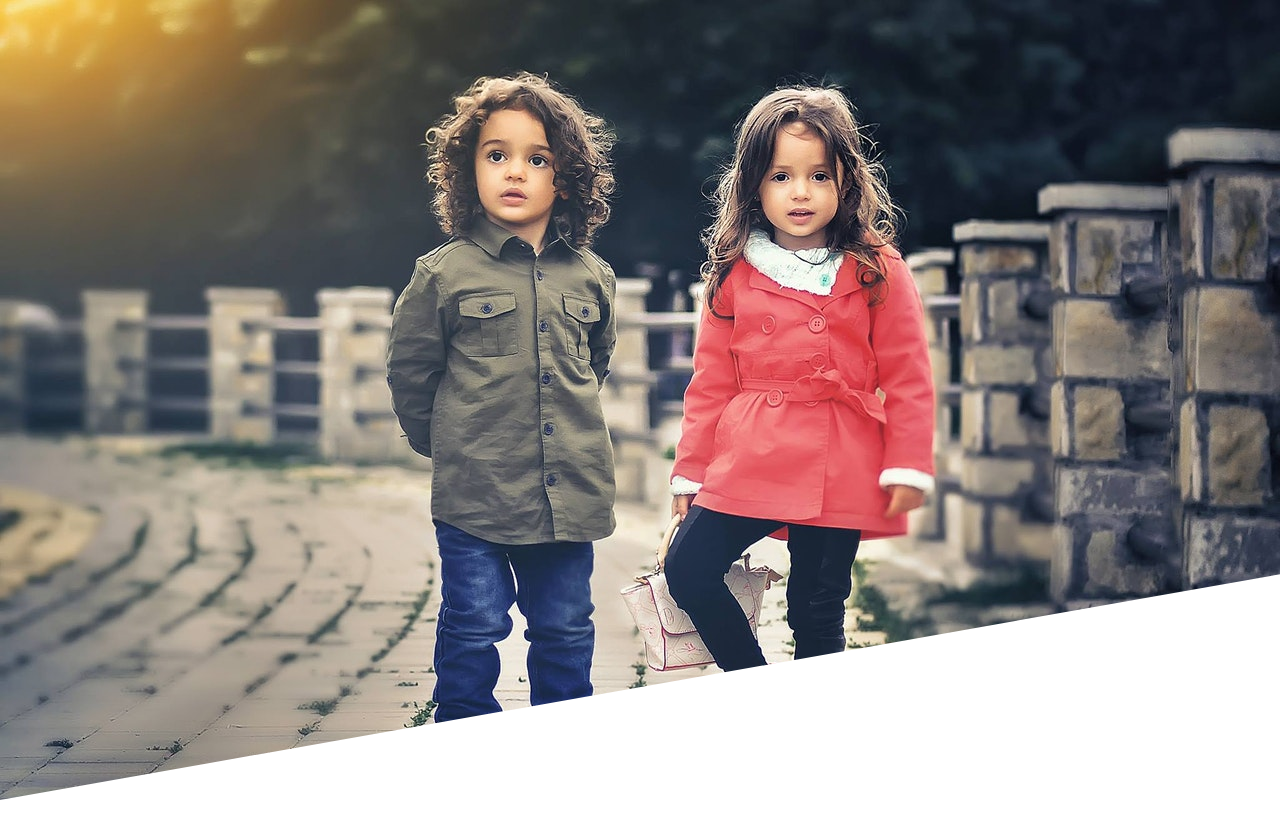
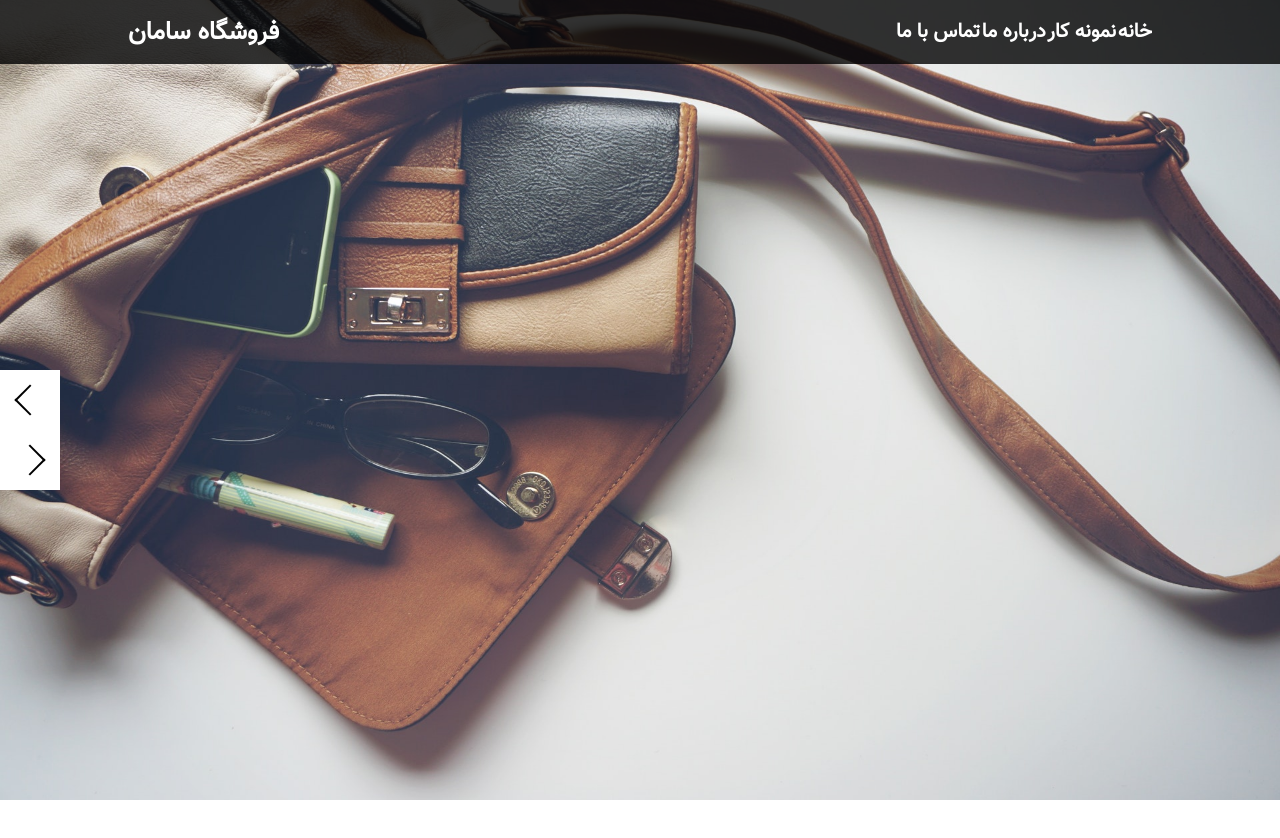
Before and after one commit to saman7370/MiniProject-forTest, a plain HTML site: page index.html in a window 1280 px wide. Shown: the top 838 px of the page. After the commit the page ends 800 px from the top, so only its background shows below. Drawn offline with Linux system fonts and the light colour scheme.

Commit message:
Slider-Click

```diff
--- a/css/style.css
+++ b/css/style.css
@@ -1,3 +1,10 @@
+@font-face {
+    font-family: "vazir";
+    src: url("../fonts/vazir.eot") format("eot");
+    src: url("../fonts/vazir.ttf") format("ttf");
+    src: url("../fonts/vazir.woff") format("woff");
+    src: url("../fonts/vazir.woff2") format("woff2");}
+
 *{
     margin: 0;
     padding: 0;
@@ -5,23 +12,105 @@
 
 body{
     direction: rtl;
-    height: 200vh;}
+    font-family: vazir;}
 
-div{
+header{
+    width: 100%;
+    height: 8vh;
+    background-color: rgba(0, 0, 0,0.8);
+    position: fixed;
+    top: 0;
+    right: 0;
+    z-index: 1000;}
+
+header .container{
+    width: 80%;
+    margin: auto;}
+
+header nav{
+    width: 100%;
+    height: 100%;
+    display: flex;
+    justify-content: space-between;
+    align-items: center;}
+
+header nav ul{
+    display: flex;
+    list-style: none;
+    align-items: center;
+    justify-content: space-between;
+    width: 25%;}
+
+header nav ul li a{
+    color: #fff;
+    font-size: 20px;
+    text-decoration: none;}
+
+header nav ul li a:hover{
+    color: orangered;}
+
+header nav a{
+    text-decoration: none;
+    font-size: 25px;
+    font-weight: 900;
+    color: #fff;}
+
+.banner{
     width: 100%;
     height: 100vh;
+    position: relative;}
+
+.banner .boximg{
+    width: 100%;
+    height: 100%;
+    position: absolute;
+    top: 0;
+    right: 0;}
+
+.banner .boximg img{
+    width: 100%;
+    height: 100%;
     position: absolute;
     top: 0;
     right: 0;
-    background: url("../images/1.jpg");
-    background-size: cover;}
+    opacity: 0;
+    transition: all .3s ease-in-out;}
 
-div .angel{
-    width: 100%;
-    height: 100%;
+.banner .boximg img.active{
+    opacity: 1;}
+
+.banner .boximg ul{
+    position: absolute;
+    top: 50%;
+    left: 0;
+    list-style: none;}
+
+.banner .boximg ul li{
+    width: 60px;
+    height: 60px;
     background-color: #fff;
+    transform: translateY(-50%);
+    display: flex;
+    align-items: center;
+    justify-content: center;
+    cursor: pointer;
+    transition: all .3s ease-in-out;}
+
+.banner .boximg ul li:hover{
+    background-color: rgb(231, 101, 54);}
+
+.banner .boximg ul li:hover::before{
+    border-left: 2px solid #fff;
+    border-bottom: 2px solid #fff;}
+
+.banner .boximg ul li::before{
+    content: '';
     position: absolute;
-    bottom: -100%;
-    left: 0;
-    transform: skewY(-10deg);
-    transform-origin: top left; }
+    border-left: 2px solid #000;
+    border-bottom: 2px solid #000;
+    width: 20px;
+    height: 20px;
+    transform: rotate(45deg);}
+
+.banner .boximg ul li:nth-child(2)::before{
+    transform: rotate(-135deg);}
--- a/index.html
+++ b/index.html
@@ -3,13 +3,34 @@
     <meta charset="UTF-8">
     <meta http-equiv="X-UA-Compatible" content="IE=edge">
     <meta name="viewport" content="width=device-width, initial-scale=1.0">
-    <title>هدر انیمیشنی</title>
+    <title>اسلایدر</title>
     <link rel="stylesheet" href="css/style.css">
 </head>
 <body>
-    <div>
-        <span class="angel"></span>
-    </div>
+    <header>
+        <div class="container">
+            <nav>
+                <ul>
+                    <li><a href="#">خانه</a></li>
+                    <li><a href="#">نمونه کار</a></li>
+                    <li><a href="#">درباره ما</a></li>
+                    <li><a href="#">تماس با ما</a></li>
+                </ul>
+                <a href="#">فروشگاه سامان</a>
+            </nav>
+        </div>
+    </header>
+    <section class="banner">
+        <div class="boximg">
+            <img src="image/1.jpg" alt="" class="active">
+            <img src="image/2.jpg" alt="">
+            <img src="image/3.jpg" alt="">
+            <ul>
+               <li onclick="next()"></li>
+               <li onclick="prev()"></li>
+            </ul>
+        </div>
+    </section>
 
 
 
--- a/js/javascript.js
+++ b/js/javascript.js
@@ -1,9 +1,16 @@
-const skew = document.querySelector('.angel');
+const boximg = document.querySelector('.boximg');
 
-window.addEventListener('scroll',function(){
+const slides = boximg.getElementsByTagName('img');
 
-    const value = -10 + window.scrollY / 60 ;
-    console.log(value)
+let i = 0;
 
-    skew.style.transform = "skewY("+value+"deg)";
-})
+function next(){
+    slides[i].classList.remove('active');
+    i = (i + 1) % slides.length;
+    slides[i].classList.add('active');}
+
+
+function prev(){
+    slides[i].classList.remove('active');
+    i = (i - 1 + slides.length) %slides.length;
+    slides[i].classList.add('active');}
```
Also changed, not shown: image/1.jpg (added), image/2.jpg (added), image/3.jpg (added), images/1.jpg (deleted), 2 other files.
